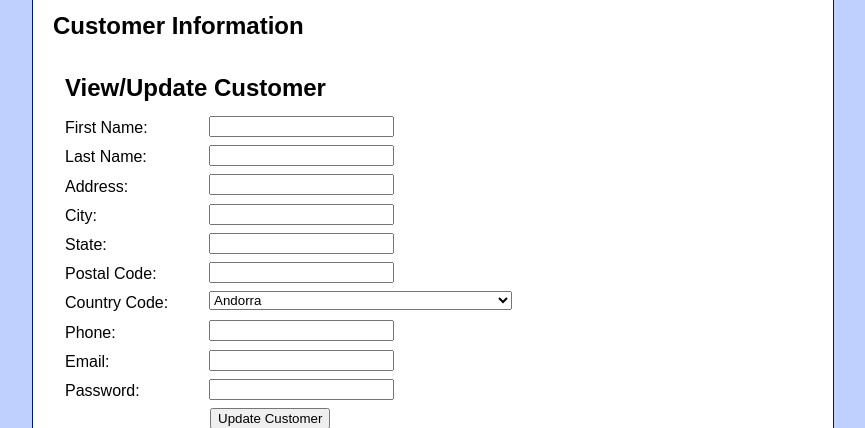
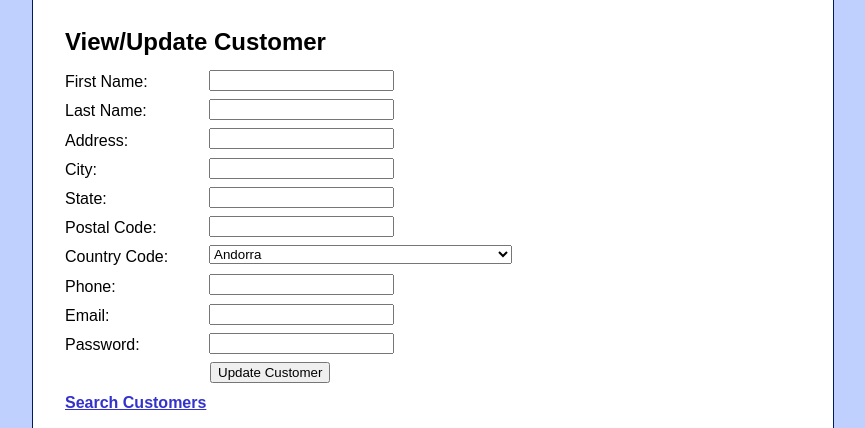
Before and after one commit to BlakeBabikian/CS380Assign3, a PHP site: page /customer_manager/editCustomer.php in a window 1280 px wide. Shown: the part 111-539 px from the top of the page, without its empty margins (207-1072 px from the left). Run offline with PHP 8.4, Linux system fonts and the light colour scheme; data comes from the database, SQL or seed files in the repository; data that the repository does not hold is empty.

Commit message:
Blake - unneeded if, causing issues

```diff
--- a/tech_support/customer_manager/editCustomer.php
+++ b/tech_support/customer_manager/editCustomer.php
@@ -11,7 +11,6 @@
 </head>
 <body>
 <?php include '../view/header.php'; ?>
-<h1 style="margin-left: 20px">Customer Information</h1>
 <?php
 $con = null;
 require '../model/database.php';
@@ -20,7 +19,6 @@ $customer = [];
 $successMessage = "";
 session_start();
 
-if ($_POST['customerID'] != '' || true) {
     foreach ($_POST as $id => $value) {
         if ($value == "Select") {
             $query = "SELECT * FROM customers WHERE customerID = '$id';";
@@ -67,10 +65,7 @@ if ($_POST['customerID'] != '' || true) {
         }
 
     }
-} elseif (isset($_SESSION['customer'])) {
-    // Load customer details from session
-    $customer = $_SESSION['customer'];
-}
+
 
 // Fetch available country codes from the countries table
 $countryQuery = "SELECT countryCode, countryName FROM countries;";
```
